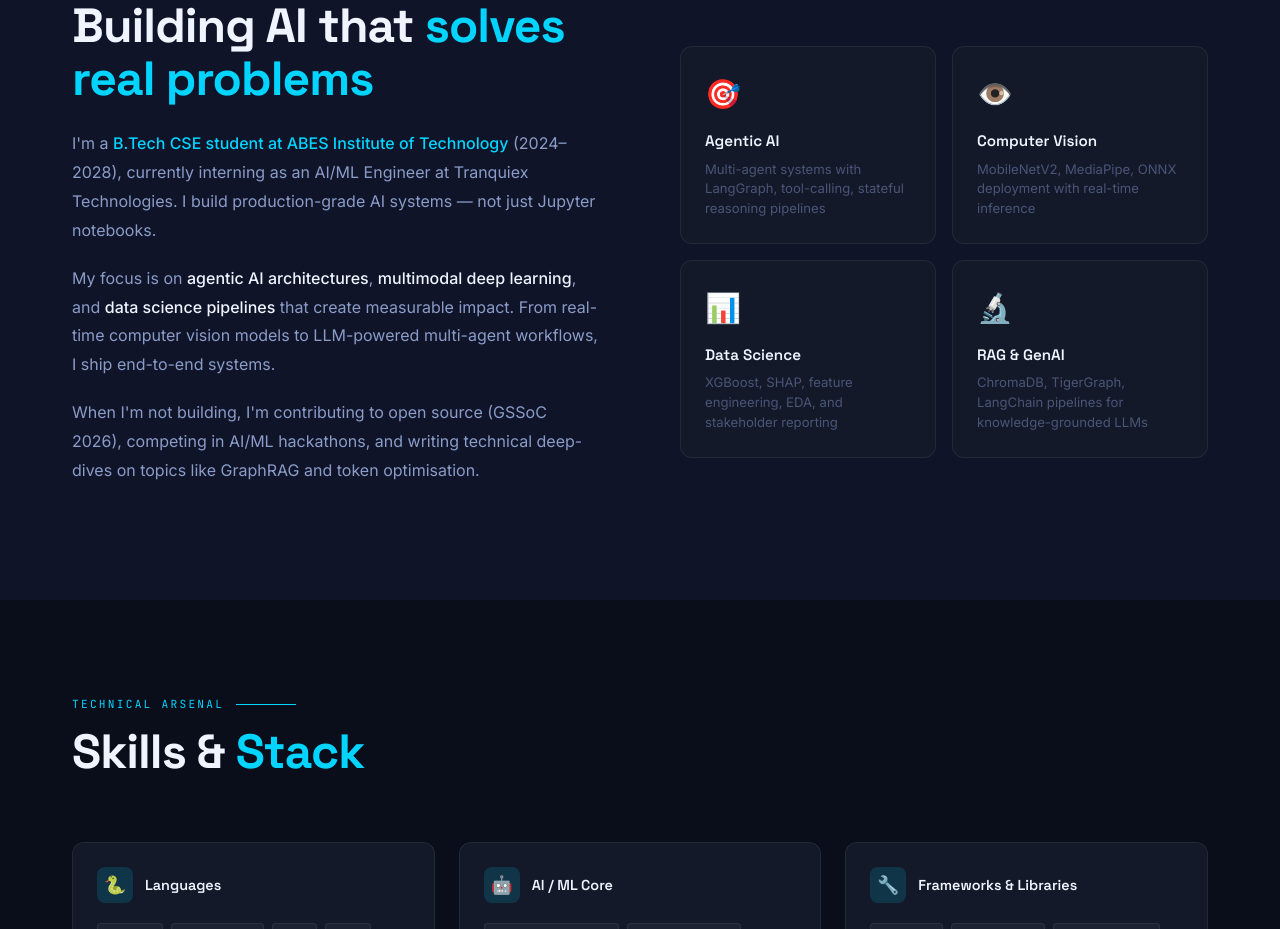
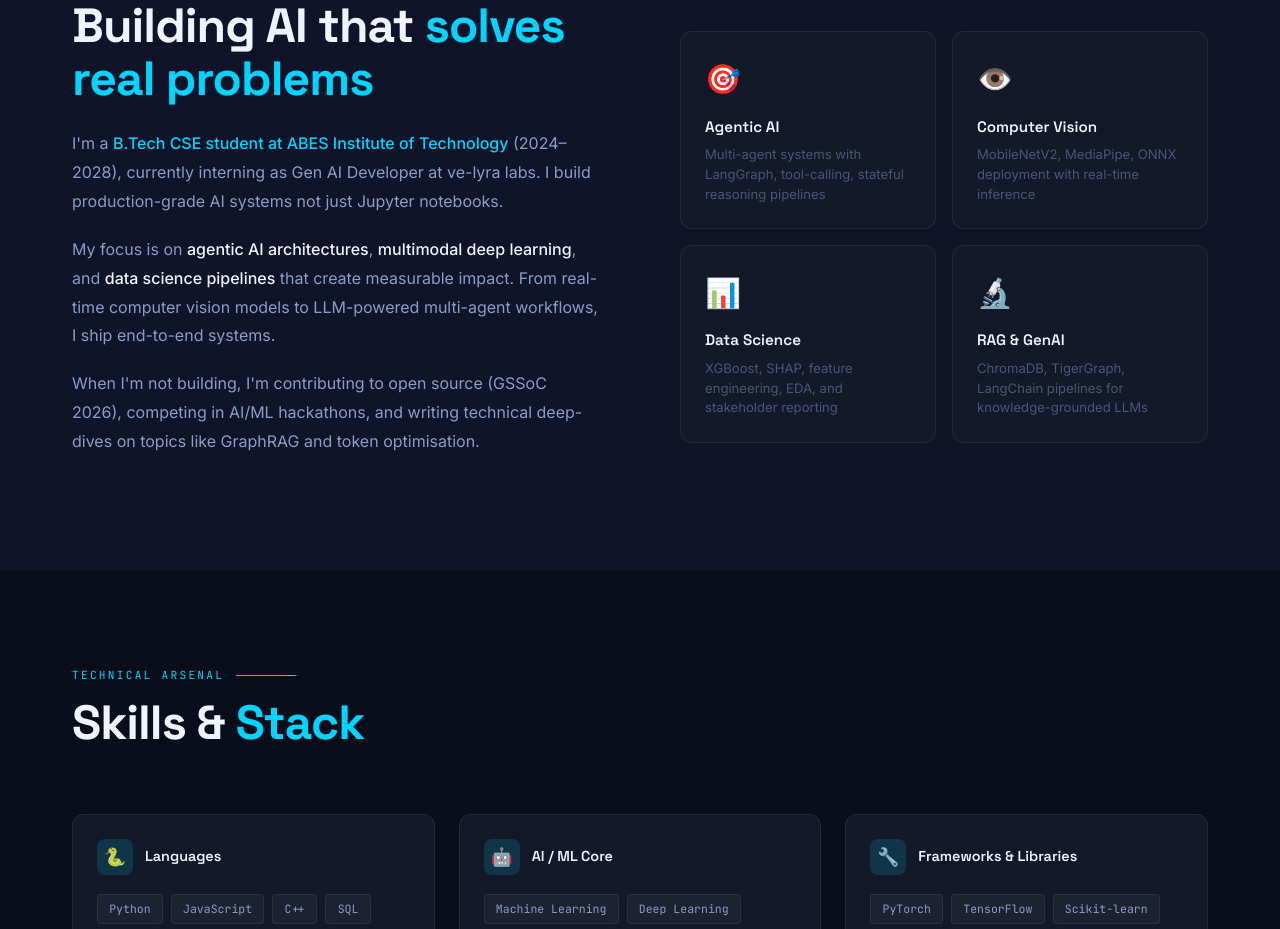
Before and after one commit to Dhruvpandey1476/MY-Portfolio-, a React (Vite) app in the folder react-portfolio/: page / in a window 1280 px wide. Shown: the part 1080-2009 px from the top of the page. Built offline with nearby package versions, Linux system fonts and the light colour scheme; no server answers.

Commit message:
Update About.jsx

```diff
--- a/react-portfolio/src/components/About.jsx
+++ b/react-portfolio/src/components/About.jsx
@@ -13,7 +13,7 @@
             <div className="about-text">
               <p>
                 I&apos;m a <span className="about-highlight">B.Tech CSE student at ABES Institute of Technology</span> (2024–2028),
-                currently interning as an AI/ML Engineer at Tranquiex Technologies. I build production-grade AI systems — not just Jupyter notebooks.
+                currently interning as Gen AI Developer at ve-lyra labs. I build production-grade AI systems not just Jupyter notebooks.
               </p>
               <p>
                 My focus is on <strong>agentic AI architectures</strong>, <strong>multimodal deep learning</strong>, and{" "}
```
